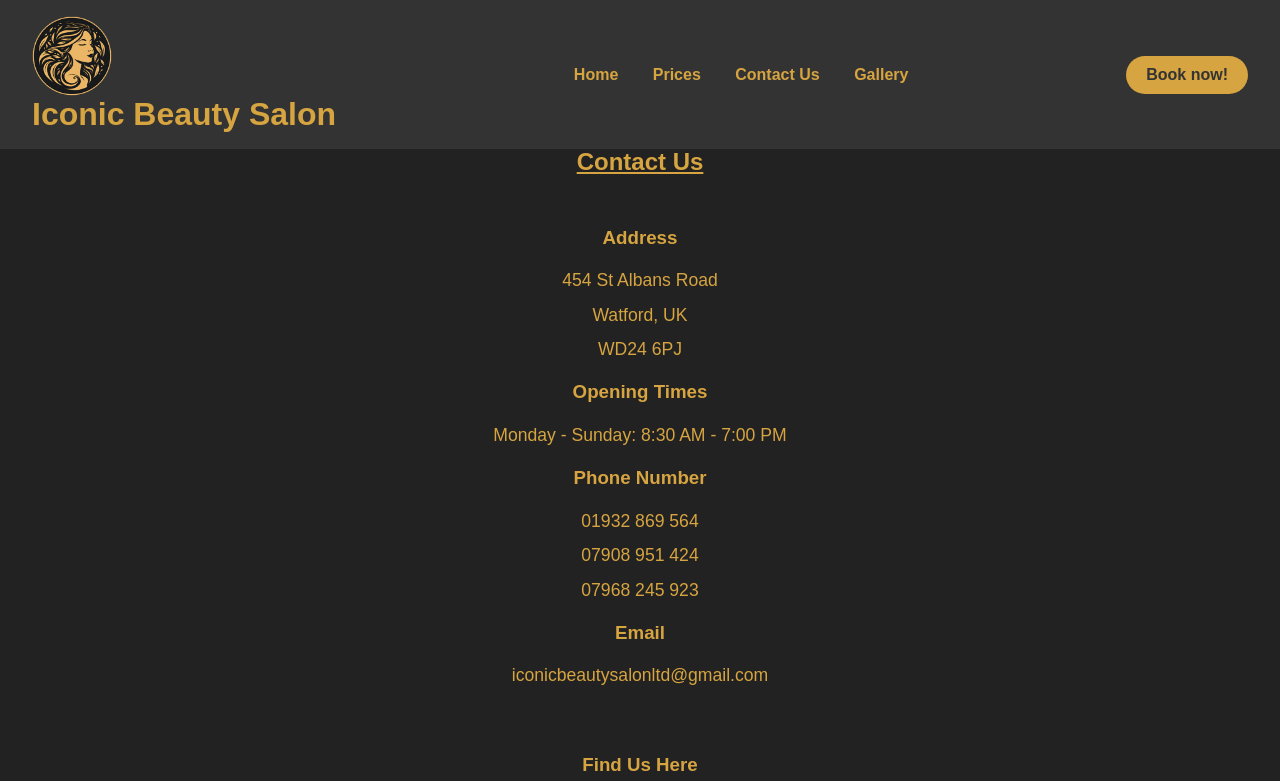
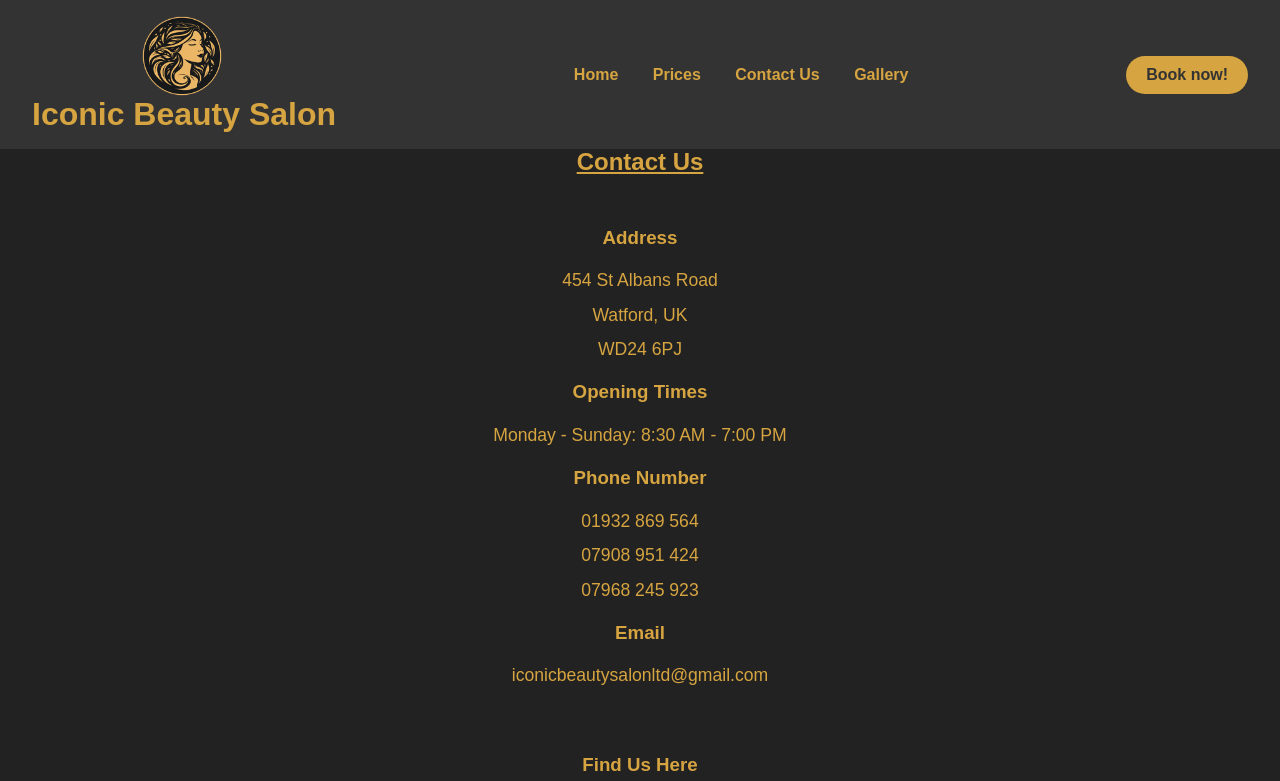
Before and after one commit to iconicbeautysalon/iconicbeautysalon.github.io, a plain HTML site: page contact_us_ibs.html in a window 1280 px wide. Shown: the top 781 px of the page. Drawn offline with Linux system fonts and the light colour scheme.

Commit message:
Update contact_us_ibs.html aligning the logo

```diff
--- a/contact_us_ibs.html
+++ b/contact_us_ibs.html
@@ -44,6 +44,7 @@
     height: 80px;
     margin-right: 15px; /* changed to horizontal spacing */
     display: block;
+    padding-left: 110px;
   }
   header h1 {
     margin: 0;
```
